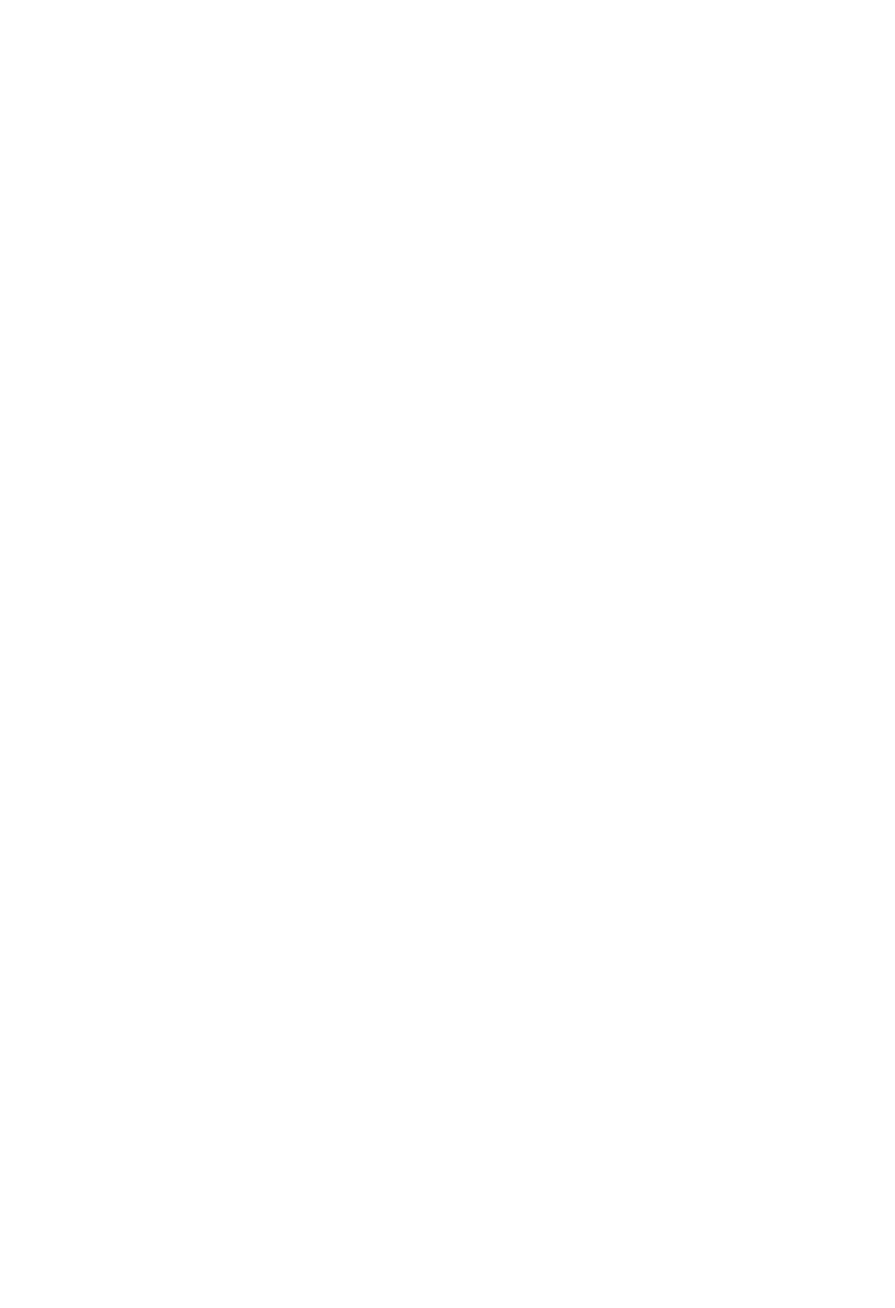
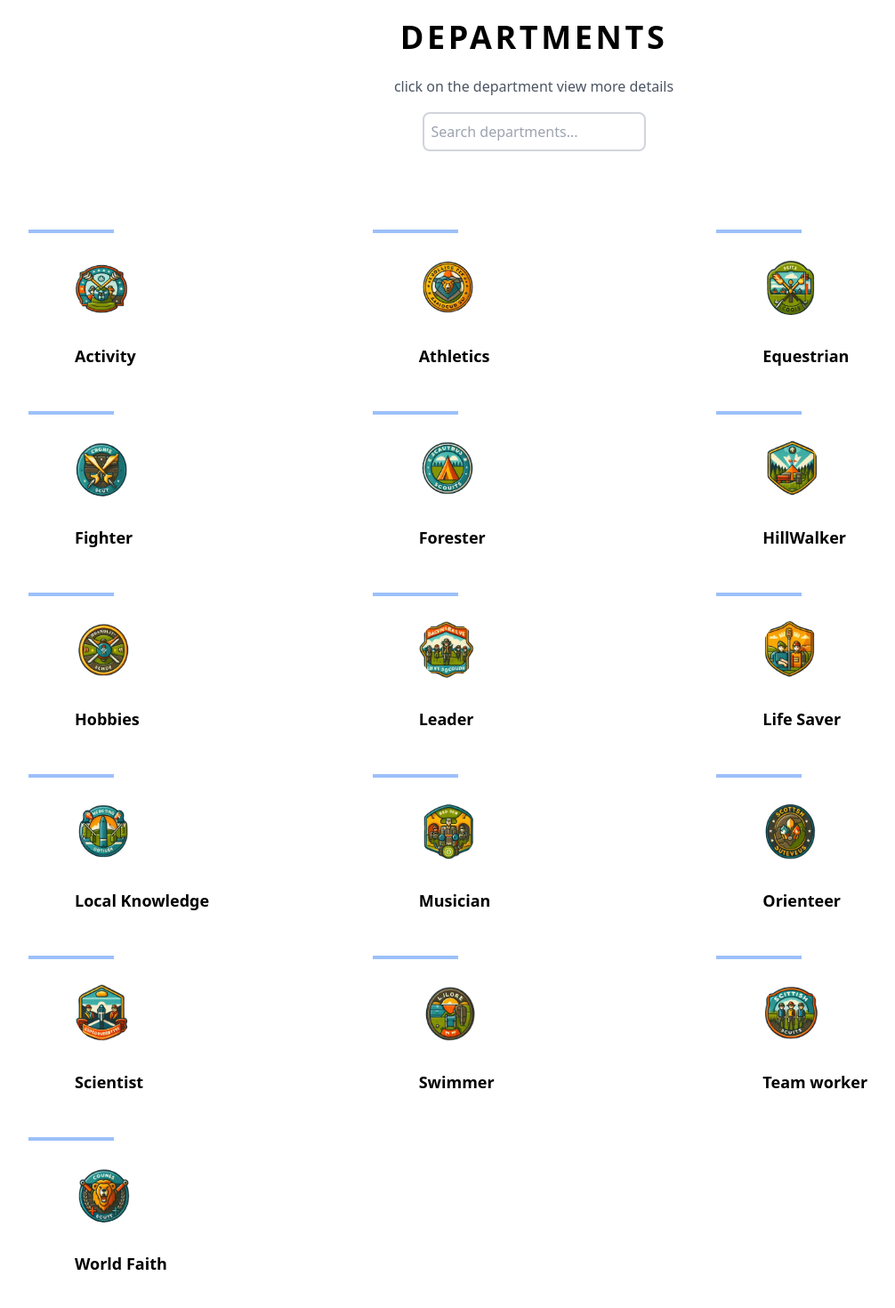
Before and after one commit to JJulia9/ScoutWeb, a React (Vite) app in the folder my-project/: page /badges in a window 1280 px wide. Before the commit this address had no page. Shown: the part 200-1670 px from the top of the page at 89% size, without its empty margins (40-1046 px from the left). Before the commit the page ends 800 px from the top, so only its background shows below. Built offline with nearby package versions, Linux system fonts and the light colour scheme.

Commit message:
badges search

```diff
--- a/my-project/src/App.jsx
+++ b/my-project/src/App.jsx
@@ -7,6 +7,7 @@ import Login from './pages/shared/Login.jsx';
 import CubDashboard from './pages/cubs/CubDashboard';
 import LeaderDashboard from './pages/leaders/LeaderDashboard';
 import HelperDashboard from './pages/rHelpers/HelperDashboard';
+import Badges from './pages/shared/Badges';
 
 function App() {
 
@@ -27,6 +28,8 @@ function App() {
           <Route path="/leaderdashboard" element={<LeaderDashboard />} />
           <Route path="/helperdashboard" element={<HelperDashboard />} />
 
+          <Route path="/badges" element={<Badges />} />
+
         </Routes>
       </Router>
 
--- a/my-project/src/components/BadgeCard.jsx
+++ b/my-project/src/components/BadgeCard.jsx
@@ -1,27 +1,25 @@
 import React from 'react';
+import { Link } from 'react-router-dom';
 
-
-const BadgeCard = () => {
+const BadgeCard = ({id, name, picture }) => {
     return (
         <>
 
         <Link
-         to={`/storyBoard/${department.name}`}
-        //Add a unique key prop for each department
+         to="#"
           className="transition-all duration-1000 bg-tetriady hover:bg-secondary hover:shadow-xl m-2 p-4 relative z-40 group"
-
         >
           <div className="absolute bg-blue-500/50 top-0 left-0 w-24 h-1 z-30 transition-all duration-200 group-hover:bg-blue-900 group-hover:w-1/2"></div>
           <div className="py-2 px-9 relative">
 
           <div className="text-center my-2">
-                            <img class="h-16 w-16 rounded-full"
-                                src={department.img_one}
-                                alt="" />
+                            <img className="h-16 w-16 rounded-full"
+                                src={picture}
+                                alt="badge icon" />
                   </div>
             <div>
-              <h3 className="mt-8 text-lg font-semibold text-black group-hover:text-white">{department.name}</h3>
-              <p className="mt-4 text-base text-gray-600 group-hover:text-white">{department.details}</p>
+              <h3 className="mt-8 text-lg font-semibold text-black group-hover:text-white">{name}</h3>
+              {/* <p className="mt-4 text-base text-gray-600 group-hover:text-white"> nothing for now</p> */}
             </div>
           </div>
         </Link>
--- a/my-project/src/components/Navigation.jsx
+++ b/my-project/src/components/Navigation.jsx
@@ -169,7 +169,7 @@ import { useNavigate } from 'react-router-dom'; // If using React Router
                 </svg>
             </li>
 
-            <li><Link to="#" className="font-paragraph text-l text-text hover:text-secondary" >Badges</Link></li>
+            <li><Link to="/badges" className="font-paragraph text-l text-text hover:text-secondary" >Badges</Link></li>
             <li className="text-gray-300">
                 <svg xmlns="http://www.w3.org/2000/svg" fill="none" stroke="currentColor" className="w-4 h-4 current-fill" viewBox="0 0 24 24">
                     <path strokeLinecap="round" strokeLinejoin="round" strokeWidth="2" d="M12 5v0m0 7v0m0 7v0m0-13a1 1 0 110-2 1 1 0 010 2zm0 7a1 1 0 110-2 1 1 0 010 2zm0 7a1 1 0 110-2 1 1 0 010 2z" />
--- /dev/null
+++ b/my-project/src/json/badges.json
@@ -0,0 +1,100 @@
+[
+
+    {
+        "id": "1",
+        "name": "Activity",
+        "picture": "/badges/Activity.png"
+    },
+
+
+    {
+        "id": "2",
+        "name": "Athletics",
+        "picture" : "/badges/Athletics.png"
+    },
+
+    {
+        "id": "3",
+        "name": "Equestrian",
+        "picture" : "/badges/Equestrian.png"
+    },
+
+    {
+        "id": "4",
+        "name": "Fighter",
+        "picture" : "/badges/Fighter.png"
+    },
+
+    {
+        "id": "5",
+        "name": "Forester",
+        "picture" : "/badges/Forester.png"
+    },
+
+    {
+        "id": "6",
+        "name": "HillWalker",
+        "picture" : "/badges/HillWalker.png"
+    },
+
+    {
+        "id": "7",
+        "name": "Hobbies",
+        "picture" : "/badges/Hobbies.png"
+    },
+
+    {
+        "id": "8",
+        "name": "Leader",
+        "picture" : "/badges/Leader.png"
+    },
+
+    {
+        "id": "9",
+        "name": "Life Saver",
+        "picture" : "/badges/Lifesaver.png"
+    },
+
+    {
+        "id": "10",
+        "name": "Local Knowledge",
+        "picture" : "/badges/LocalKnowledge.png"
+    },
+
+    {
+        "id": "11",
+        "name": "Musician",
+        "picture" : "/badges/Musician.png"
+    },
+
+    {
+        "id": "12",
+        "name": "Orienteer",
+        "picture" : "/badges/Orienteer.png"
+    },
+
+    {
+        "id": "13",
+        "name": "Scientist",
+        "picture" : "/badges/Scientist.png"
+    },
+
+    {
+        "id": "14",
+        "name": "Swimmer",
+        "picture" : "/badges/Swimmer.png"
+    },
+
+    {
+        "id": "15",
+        "name": "Team worker",
+        "picture" : "/badges/Teamworker.png"
+    },
+
+    {
+        "id": "16",
+        "name": "World Faith",
+        "picture" : "/badges/WorldFaith.png"
+    }
+
+]
--- a/my-project/src/pages/shared/Badges.jsx
+++ b/my-project/src/pages/shared/Badges.jsx
@@ -2,19 +2,24 @@ import React from "react";
 import Navigation from "../../components/Navigation";
 import Footer from "../../components/Footer";
 import BadgeCard from "../../components/BadgeCard";
-
+import badges from "../../json/badges.json";
+import { useState } from "react";
 
 
 const Badges = () => {
+  //search functionality
+
+  const [searchQuery, setSearchQuery] = useState(""); // Track the search input
+
+  // Filter badges based on the search query (case-insensitive)
+  const filteredBadges = badges.filter(badge =>
+      badge.name.toLowerCase().includes(searchQuery.toLowerCase())
+  );
+
+
     return (
         <>
         <Navigation />
-
-
-
-
-
-
 
         <section className="bg-white">
       <div className="py-10 sm:py-16 block lg:py-24 relative bg-opacity-50 z-40">
@@ -29,13 +34,29 @@ const Badges = () => {
               <p className="mt-4 text-base leading-relaxed text-gray-600 group-hover:text-white">
                 click on the department view more details
               </p>
+
+                 {/* Search input */}
+                 <div className="mt-4">
+                                    <input
+                                        type="text"
+                                        value={searchQuery}
+                                        onChange={e => setSearchQuery(e.target.value)}
+                                        placeholder="Search departments..."
+                                        className="border-2 border-gray-300 rounded-lg p-2"
+                                    />
+                                </div>
             </div>
             <div className="grid grid-cols-1 gap-2 mt-12 sm:grid-cols-3 lg:mt-20">
 
-             {departments &&
-                  departments.map((department, index) => (
-                    <CardDepartment key={index} department={department} /> // Pass department data as props
-                  ))}
+            {filteredBadges.map((badge) => (
+                <BadgeCard
+                  key={badge.id}  // Use a unique identifier for the key
+                  id={badge.id}
+                  name={badge.name}
+                  picture={badge.picture}
+
+                />
+              ))}
             </div>
           </div>
         </div>
@@ -50,7 +71,7 @@ const Badges = () => {
 
 
 
-        <BadgeCard />
+
 
         <Footer />
 
```
